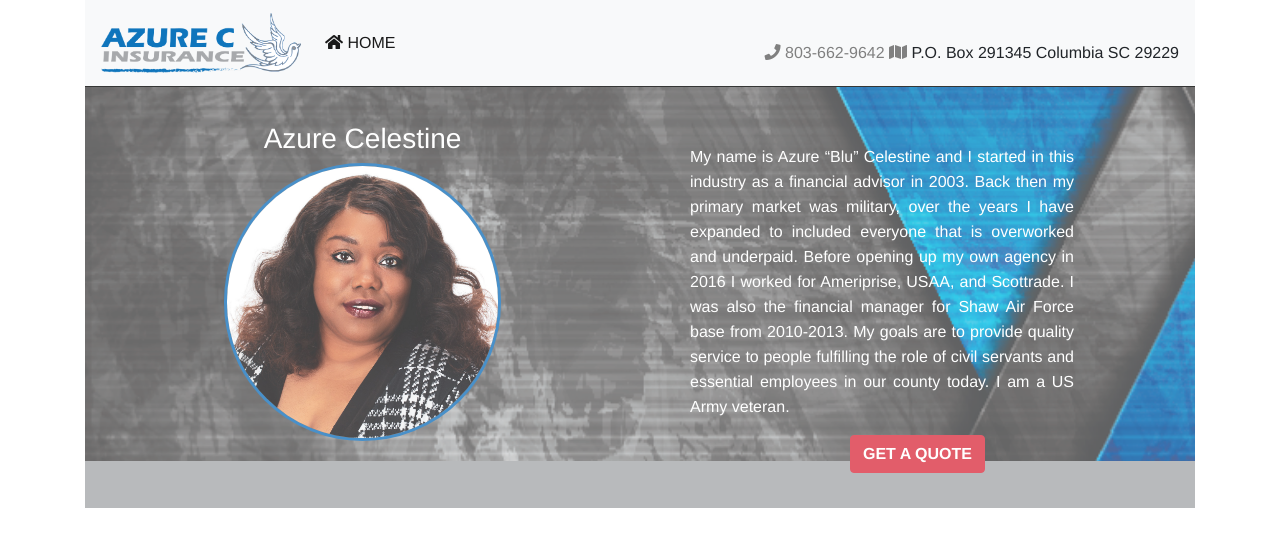
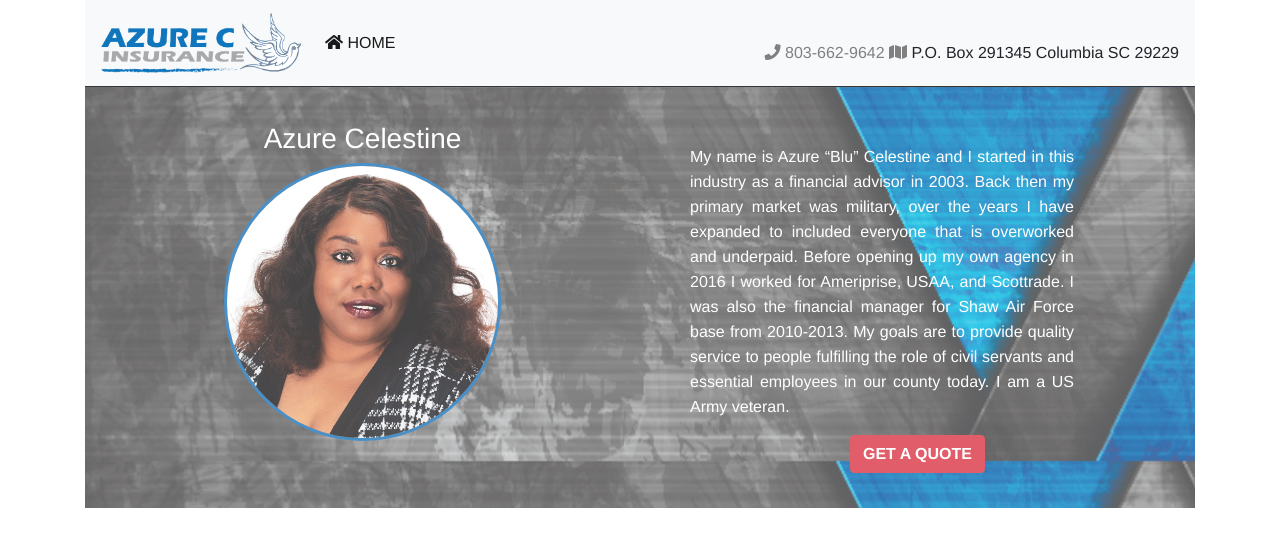
Before and after one commit to celacomtech/azurecins, a plain HTML site: page index.html in a window 1280 px wide. Shown: the top 535 px of the page. Drawn offline with nearby package versions, Linux system fonts and the light colour scheme.

Commit message:
background sixe
background image

```diff
--- a/index.html
+++ b/index.html
@@ -50,7 +50,7 @@
 </nav>
   </header>
   <!-- Hero Section -->
-  <section class="intro text-center"id="home"name="home"style="padding-top:5px;background-image:url('images/AdobeStock_282973093.jpg');background-size:125%;background-repeat: no-repeat;opacity:.8;">
+  <section class="intro text-center bg-white"id="home"name="home"style="padding-top:5px;background-image:url('images/AdobeStock_282973093.jpg');background-size:125%;background-repeat: repeat-y;opacity:.8;">
 
 
     <div class="column"style="padding: ">
```
